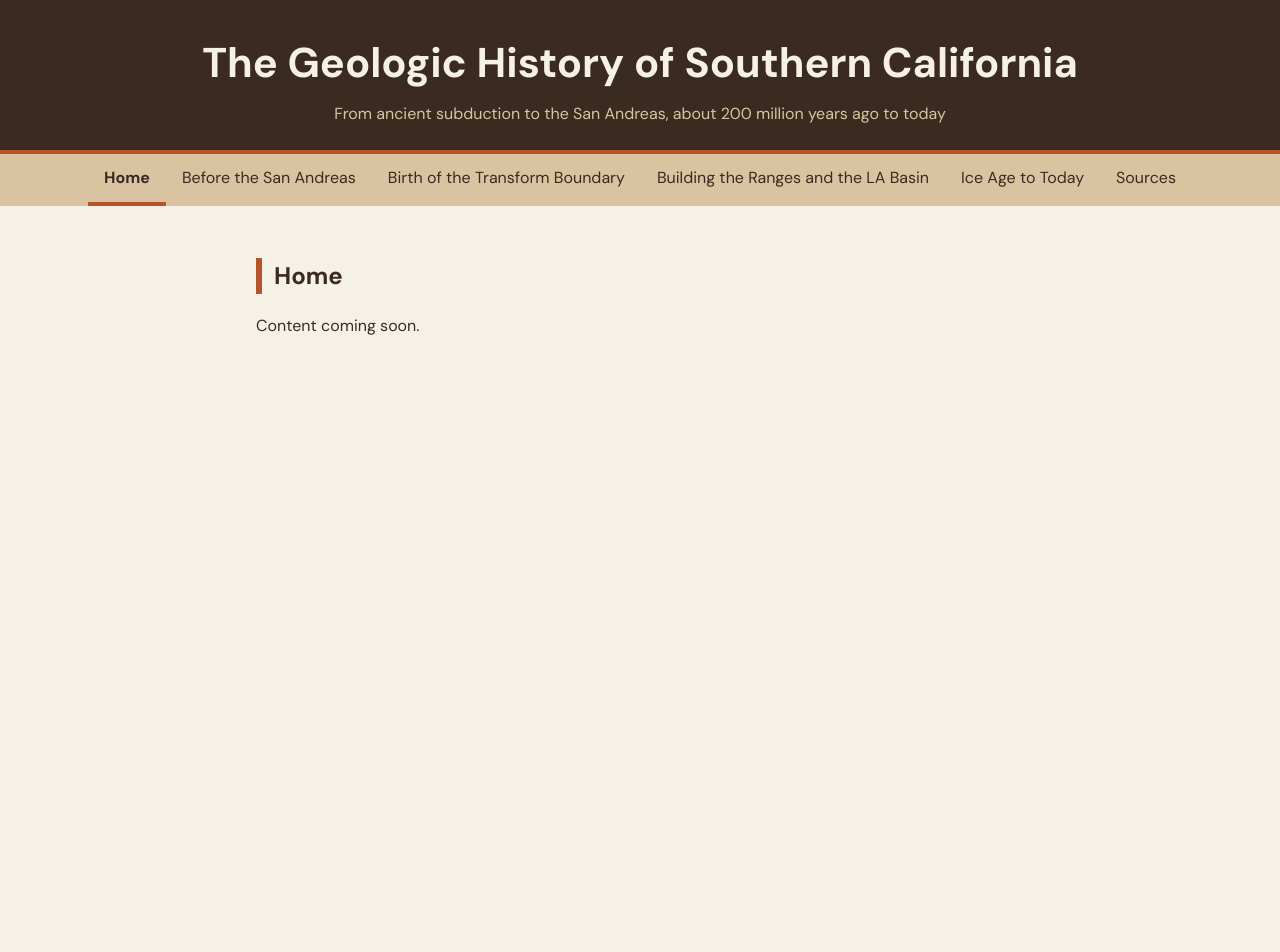
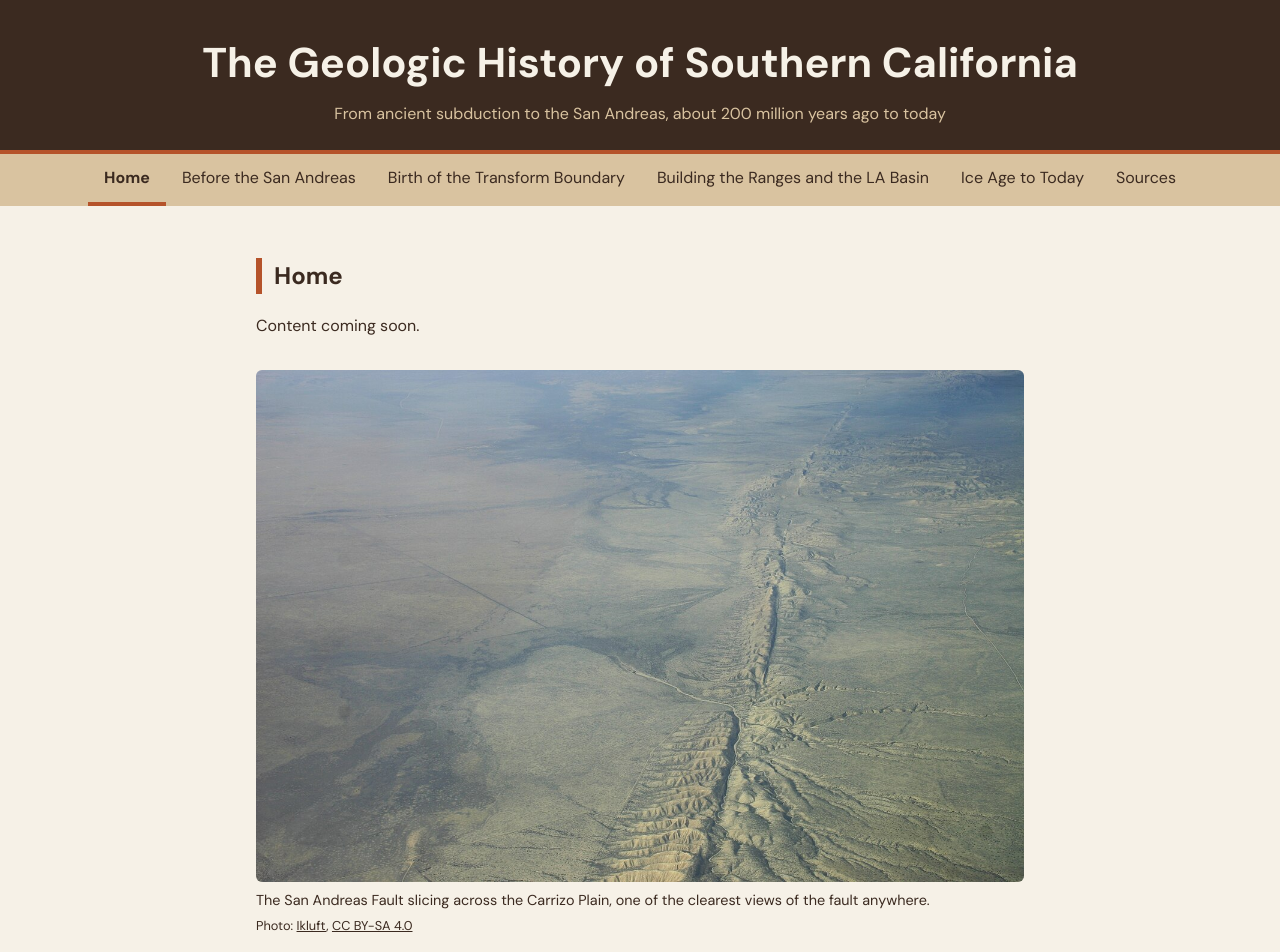
Before and after one commit to bebopkenny/The-geologic-history-of-Southern-California, a React (Vite) app: page / in a window 1280 px wide. Shown: the top 952 px of the page. Before the commit the page ends 800 px from the top, so only its background shows below. Built offline with nearby package versions, Linux system fonts and the light colour scheme.

Commit message:
add photos with captions to the home page

```diff
--- a/src/App.jsx
+++ b/src/App.jsx
@@ -1,4 +1,29 @@
 import { useState } from 'react'
+import carrizoPlain from './assets/carrizo-plain.jpg'
+import sanGabriel from './assets/san-gabriel-mountains.jpg'
+
+const homeImages = [
+  {
+    src: carrizoPlain,
+    height: 853,
+    alt: 'Aerial view of a long, straight ridge and trench cutting across a dry grassy plain',
+    caption: 'The San Andreas Fault slicing across the Carrizo Plain, one of the clearest views of the fault anywhere.',
+    credit: 'Ikluft',
+    creditUrl: 'https://commons.wikimedia.org/wiki/File:Kluft-photo-Carrizo-Plain-Nov-2007-Img_0327.jpg',
+    license: 'CC BY-SA 4.0',
+    licenseUrl: 'https://creativecommons.org/licenses/by-sa/4.0/',
+  },
+  {
+    src: sanGabriel,
+    height: 960,
+    alt: 'Aerial view of rugged mountains rising above a hazy, fog-covered valley',
+    caption: 'The San Gabriel Mountains rising above the hazy San Gabriel Valley at the edge of the LA Basin.',
+    credit: 'Ken Lund',
+    creditUrl: 'https://commons.wikimedia.org/wiki/File:San_Gabriel_Mountains_and_Foggy_San_Gabriel_Valley,_California_(14331070040).jpg',
+    license: 'CC BY-SA 2.0',
+    licenseUrl: 'https://creativecommons.org/licenses/by-sa/2.0/',
+  },
+]
 
 const tabs = [
   { id: 'home', label: 'Home' },
@@ -49,6 +74,20 @@ function App() {
       <main id={`panel-${tab.id}`} role="tabpanel" aria-labelledby={`tab-${tab.id}`} className="panel">
         <h2>{tab.label}</h2>
         <p>Content coming soon.</p>
+
+        {tab.id === 'home' &&
+          homeImages.map((img) => (
+            <figure key={img.src}>
+              <img src={img.src} alt={img.alt} width="1280" height={img.height} loading="lazy" />
+              <figcaption>
+                {img.caption}{' '}
+                <span className="credit">
+                  Photo: <a href={img.creditUrl}>{img.credit}</a>,{' '}
+                  <a href={img.licenseUrl}>{img.license}</a>
+                </span>
+              </figcaption>
+            </figure>
+          ))}
       </main>
     </>
   )
--- a/src/index.css
+++ b/src/index.css
@@ -80,3 +80,29 @@ body {
   border-left: 6px solid var(--rust);
   padding-left: 0.75rem;
 }
+
+figure {
+  margin: 2rem 0;
+}
+
+figure img {
+  display: block;
+  width: 100%;
+  height: auto;
+  border-radius: 6px;
+}
+
+figcaption {
+  margin-top: 0.5rem;
+  font-size: 0.9rem;
+}
+
+.credit {
+  display: block;
+  margin-top: 0.25rem;
+  font-size: 0.8rem;
+}
+
+a {
+  color: var(--brown);
+}
```
Also changed, not shown: src/assets/carrizo-plain.jpg (added), src/assets/san-gabriel-mountains.jpg (added).
